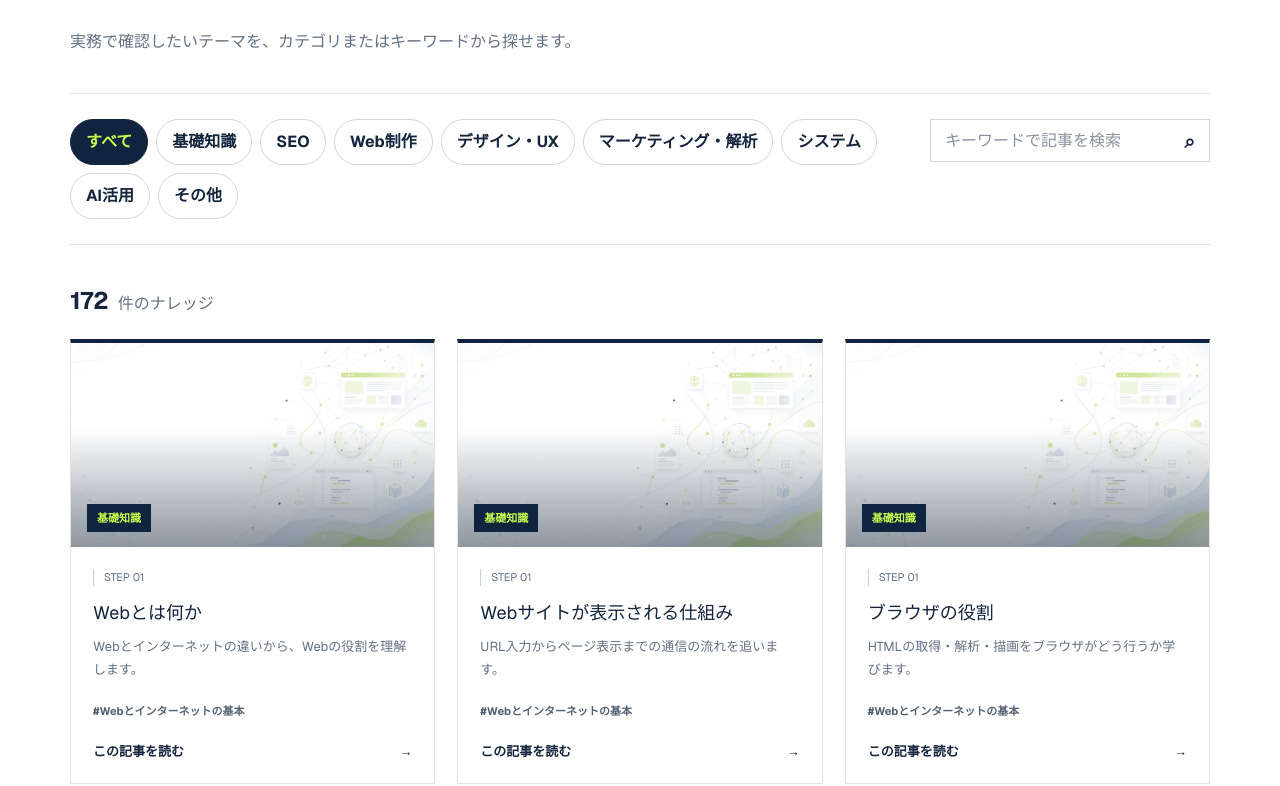
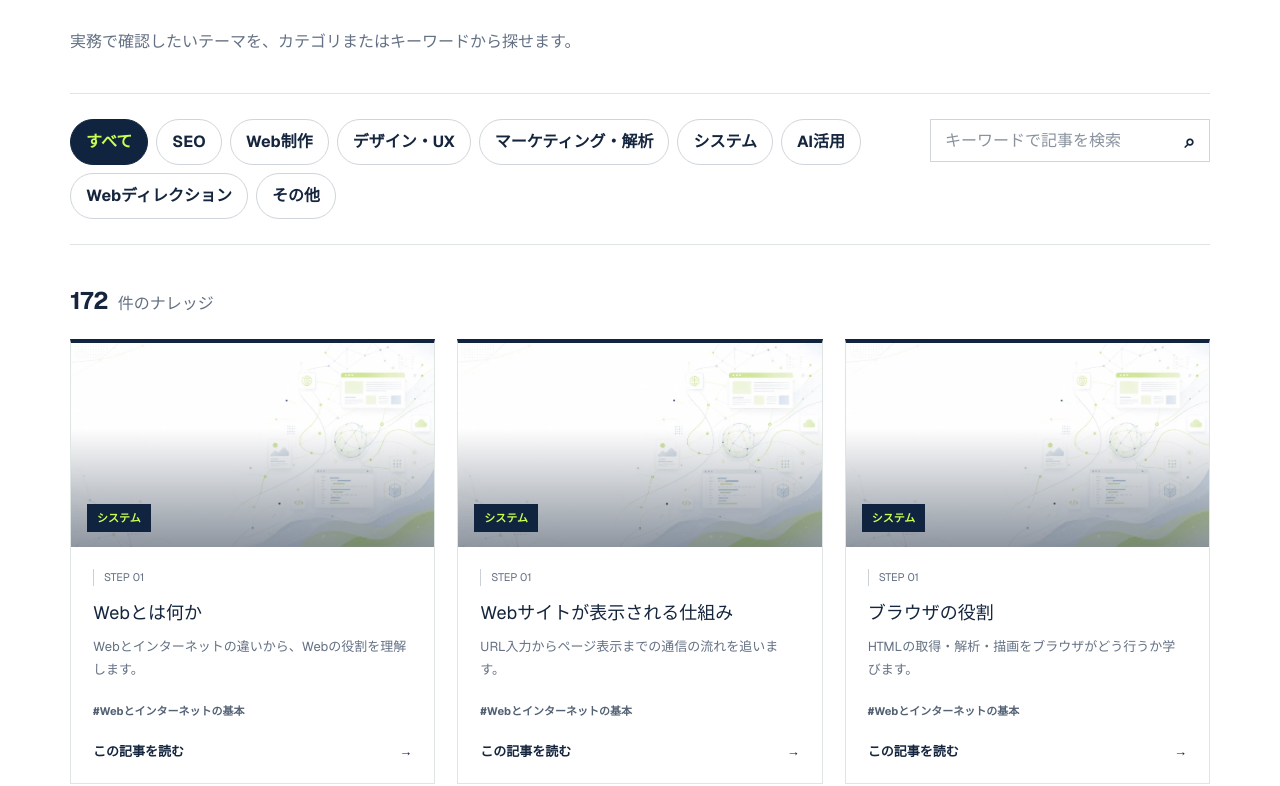
Before and after one commit to oka-wani/web-direction-lab, a Next.js app: page /knowledge in a window 1280 px wide. Shown: the part 1514-2300 px from the top of the page. Built offline with nearby package versions, Linux system fonts and the light colour scheme.

Commit message:
Unify knowledge categories and search
ナレッジ詳細の幅制限を解除し、基礎知識掲載記事を通常カテゴリへ再分類。タグ検索にも対応。

```diff
--- a/app/articles/ArticlesList.tsx
+++ b/app/articles/ArticlesList.tsx
@@ -2,11 +2,11 @@
 
 import { useEffect, useMemo, useState } from "react";
 import { articleItems, categories, matchesCategory } from "./article-data";
-import { getAllGuideArticles } from "../guide/guide-data";
+import { getAllGuideArticles, getGuideArticleCategory } from "../guide/guide-data";
 
 const foundationItems = getAllGuideArticles().map(({ step, article, href, slug }) => ({
   slug: `${step.slug}-${slug}`,
-  category: "基礎知識",
+  category: getGuideArticleCategory(step, article),
   date: `STEP ${step.number}`,
   title: article.title,
   description: article.summary,
@@ -33,10 +33,13 @@ export default function ArticlesList() {
       return () => window.clearTimeout(timer);
     }
   }, []);
-  const shown = useMemo(() => knowledgeItems.filter((article) =>
-    (article.category === "基礎知識" ? category === "すべて" || category === "基礎知識" : matchesCategory(article, category)) &&
-    (article.title + article.description + article.category).toLowerCase().includes(query.toLowerCase())
-  ), [category, query]);
+  const shown = useMemo(() => {
+    const normalizedQuery = query.toLowerCase().replace(/[#＃]/g, "").trim();
+    return knowledgeItems.filter((article) => {
+      const searchableText = [article.title, article.description, article.category, ...(article.tags ?? [])].join(" ").toLowerCase();
+      return matchesCategory(article, category) && searchableText.includes(normalizedQuery);
+    });
+  }, [category, query]);
   return <>
     <div className="article-tools">
       <div className="category-filters" aria-label="カテゴリで絞り込む">{categories.map((item) => <button className={category === item ? "active" : ""} type="button" onClick={() => setCategory(item)} key={item}>{item}</button>)}</div>
--- a/app/articles/article-data.ts
+++ b/app/articles/article-data.ts
@@ -14,12 +14,12 @@ export type ArticleItem = {
 };
 
 export const articleItems = items as ArticleItem[];
-export const categories = ["すべて", "基礎知識", "SEO", "Web制作", "デザイン・UX", "マーケティング・解析", "システム", "AI活用", "その他"];
+export const categories = ["すべて", "SEO", "Web制作", "デザイン・UX", "マーケティング・解析", "システム", "AI活用", "Webディレクション", "その他"];
 
 export function matchesCategory(article: ArticleItem, category: string) {
   if (category === "すべて") return true;
   if (category === "マーケティング・解析") return article.category === "マーケティング" || article.category === "アクセス解析";
-  if (category === "デザイン・UX") return article.slug === "site-improvement" || article.slug === "customer-journey";
-  if (category === "その他") return !["SEO", "Web制作", "アクセス解析", "マーケティング", "システム", "AI活用"].includes(article.category);
+  if (category === "デザイン・UX") return article.category === "デザイン・UX" || article.slug === "site-improvement" || article.slug === "customer-journey";
+  if (category === "その他") return !["SEO", "Web制作", "デザイン・UX", "アクセス解析", "マーケティング", "システム", "AI活用", "Webディレクション"].includes(article.category);
   return article.category === category;
 }
--- a/app/articles/title-tag/page.tsx
+++ b/app/articles/title-tag/page.tsx
@@ -44,7 +44,7 @@ export default function TitleTagArticle() {
     ]}
     related={[
       {title:"検索意図とは？ 読者が本当に知りたいことの見つけ方",category:"SEO",href:"/articles/search-intent"},
-      {title:"Webサイトが表示される仕組み",category:"基礎知識",href:"/knowledge/web-basics"},
+      {title:"Webサイトが表示される仕組み",category:"システム",href:"/knowledge/web-basics/02-webサイトが表示される仕組み"},
       {title:"成果につながるWebサイト改善の進め方",category:"デザイン・UX",href:"/articles/site-improvement"},
     ]}
   />;
--- a/app/content-refresh.css
+++ b/app/content-refresh.css
@@ -64,10 +64,12 @@
 }
 
 .knowledge-article-mv > div {
-  max-width: 710px;
+  width: 100%;
+  max-width: none;
 }
 
 .knowledge-article-mv h1 {
+  max-width: none !important;
   font-size: clamp(36px, 4.2vw, 56px) !important;
   line-height: 1.28;
 }
--- a/app/guide/guide-data.ts
+++ b/app/guide/guide-data.ts
@@ -1,4 +1,5 @@
 export type GuideArticle = { title: string; summary: string; href?: string };
+export type KnowledgeCategory = "SEO" | "Web制作" | "デザイン・UX" | "マーケティング" | "アクセス解析" | "システム" | "AI活用" | "Webディレクション";
 export type GuideStep = {
   number: string;
   slug: string;
@@ -196,6 +197,26 @@ export const guideSteps: GuideStep[] = [
 
 export function getGuideStep(slug: string) { return guideSteps.find((step) => step.slug === slug); }
 
+const stepCategories: Record<string, KnowledgeCategory> = {
+  "web-basics": "システム",
+  "html-css": "Web制作",
+  "javascript-api": "システム",
+  "server-cloud": "システム",
+  "cms-operation": "Web制作",
+  "seo-search": "SEO",
+  "analytics-improvement": "アクセス解析",
+  "marketing-ux": "マーケティング",
+  "ai-consulting": "Webディレクション",
+};
+
+export function getGuideArticleCategory(step: GuideStep, article: GuideArticle): KnowledgeCategory {
+  const title = article.title;
+  if (step.slug === "html-css" && /アクセシビリティ|Figma|レスポンシブ|デザインシステム/.test(title)) return "デザイン・UX";
+  if (step.slug === "marketing-ux" && /ペルソナ|カスタマージャーニー|UX|UI|ランディングページ|ユーザー調査|情報設計|ユーザビリティ|視覚設計|デザインガイドライン|サービス設計|顧客体験/.test(title)) return "デザイン・UX";
+  if (step.slug === "ai-consulting" && /AI|ChatGPT|Claude|Gemini|プロンプト/.test(title)) return "AI活用";
+  return stepCategories[step.slug] ?? "Web制作";
+}
+
 function normalizeArticleSlug(value: string) {
   return value
     .normalize("NFKC")
--- a/app/knowledge/[slug]/[topic]/page.tsx
+++ b/app/knowledge/[slug]/[topic]/page.tsx
@@ -2,7 +2,7 @@ import type { Metadata } from "next";
 import { notFound } from "next/navigation";
 import LearningArticle from "../../../components/LearningArticle";
 import { getFoundationContent } from "../../../guide/foundation-content";
-import { getAllGuideArticles, getGuideArticle } from "../../../guide/guide-data";
+import { getAllGuideArticles, getGuideArticle, getGuideArticleCategory } from "../../../guide/guide-data";
 
 export const dynamicParams = false;
 
@@ -31,7 +31,7 @@ export default async function FoundationTopicPage({ params }: { params: Promise<
   const content = getFoundationContent(item.step, item.article);
 
   return <LearningArticle
-    category={`基礎知識 STEP ${item.step.number}`}
+    category={getGuideArticleCategory(item.step, item.article)}
     title={item.article.title}
     intro={item.article.summary}
     date="2026.07.20"
```
